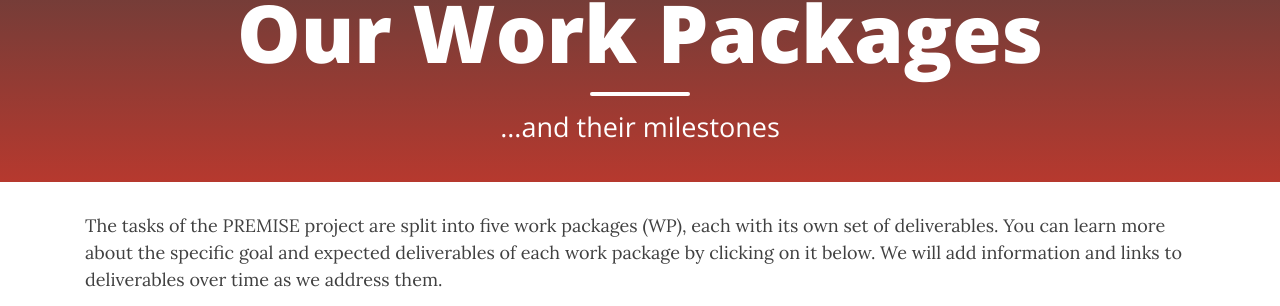
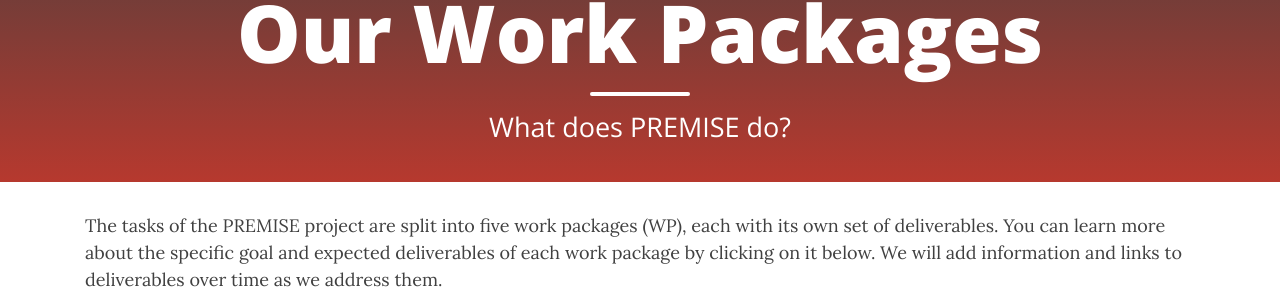
Before and after one commit to ord-premise/ord-premise.github.io, a Jekyll site: the page built from workpackages.html, in a window 1280 px wide and 1060 px high. Shown: the part 152-458 px from the top of the window. Built offline with Jekyll 4.4.1, drawn with Linux system fonts in a browser that asks for light colours; nearby versions of some CDN libraries; comment, search, counter and statistics services are not loaded.

Commit message:
Update workpackages page subtitle

```diff
--- a/workpackages.html
+++ b/workpackages.html
@@ -1,7 +1,7 @@
 ---
 layout: page
 title: Our Work Packages
-subtitle: ...and their milestones
+subtitle: What does PREMISE do?
 ---
 
 <div class="workpackages">
```
